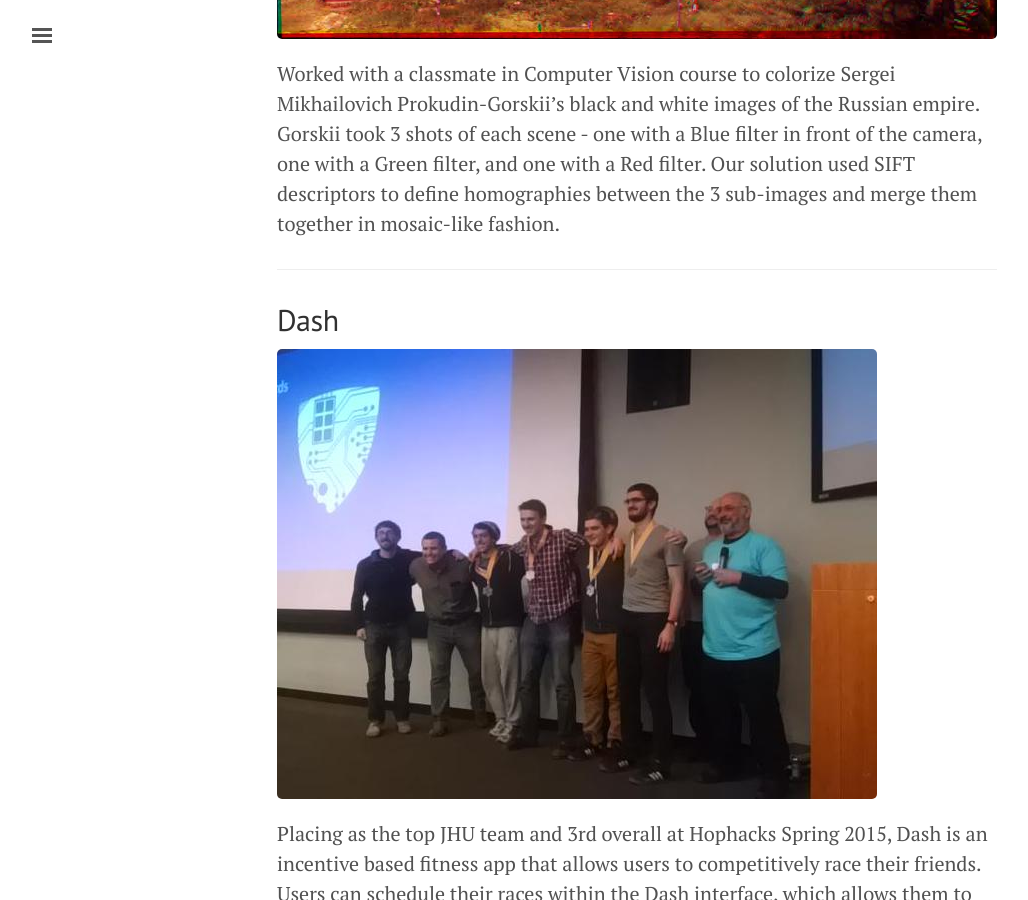
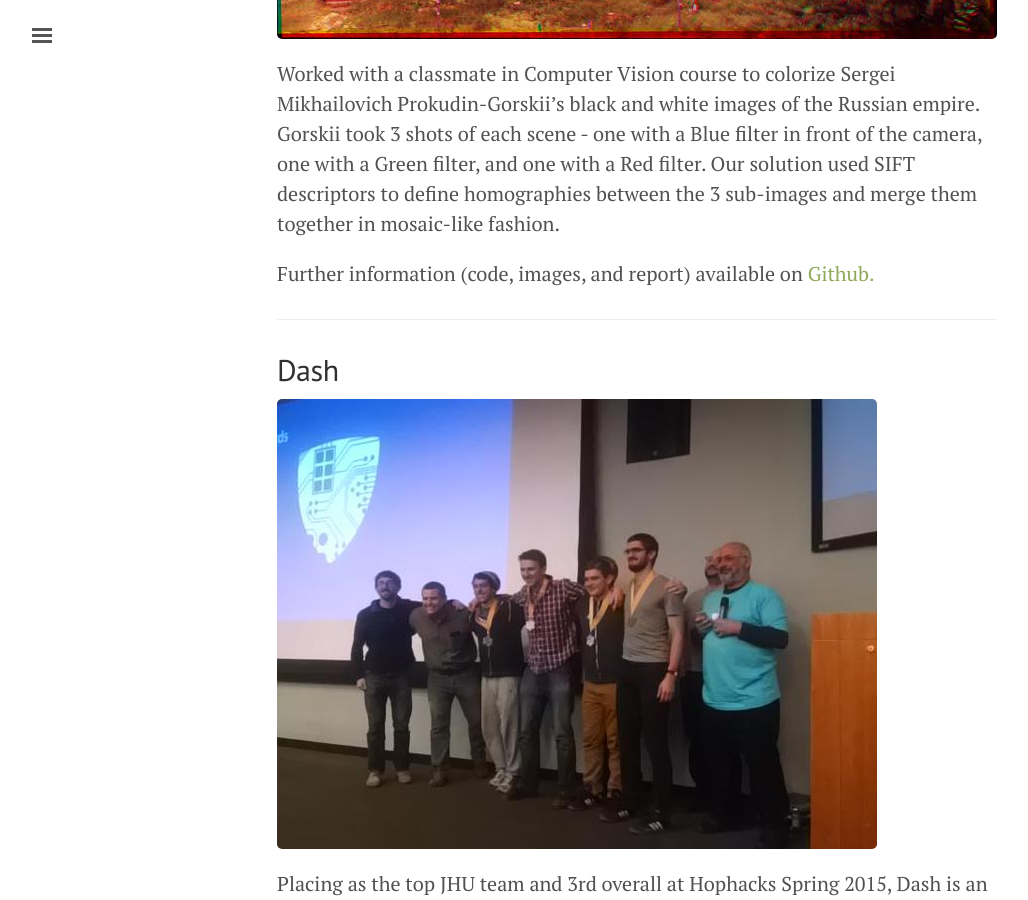
Before and after one commit to ronboger/ronboger.github.io, a Jekyll site: the page built from projects.md, in a window 1280 px wide and 900 px high, scrolled down 4101 px. Shown: the whole window, without its empty margins (3-1031 px from the left). Built offline with Jekyll 4.4.1, drawn with Linux system fonts in a browser that asks for light colours.

Commit message:
github colorize

```diff
--- a/projects.md
+++ b/projects.md
@@ -57,6 +57,8 @@ I helped develop the Android front-end and backend ranking algorithm using OpenD
 
 Worked with a classmate in Computer Vision course to colorize Sergei Mikhailovich Prokudin-Gorskii’s black and white images of the Russian empire. Gorskii took 3 shots of each scene - one with a Blue filter in front of the camera, one with a Green filter, and one with a Red filter. Our solution used SIFT descriptors to define homographies between the 3 sub-images and merge them together in mosaic-like fashion.
 
+Further information (code, images, and report) available on <a href="https://github.com/ronnyb29/computer-vision-3-image-colorize">Github.</a>
+
 ---
 
 ## Dash
```
